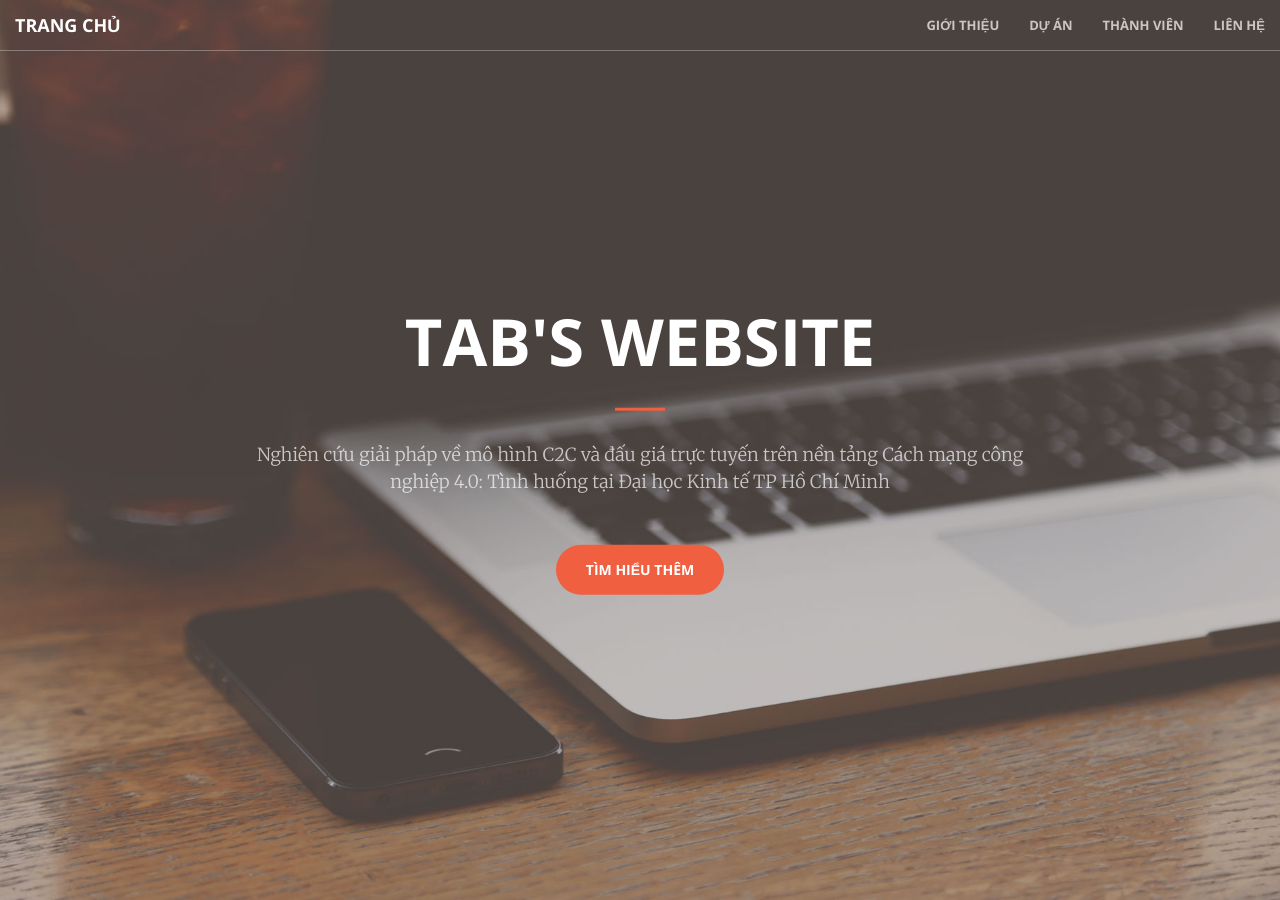
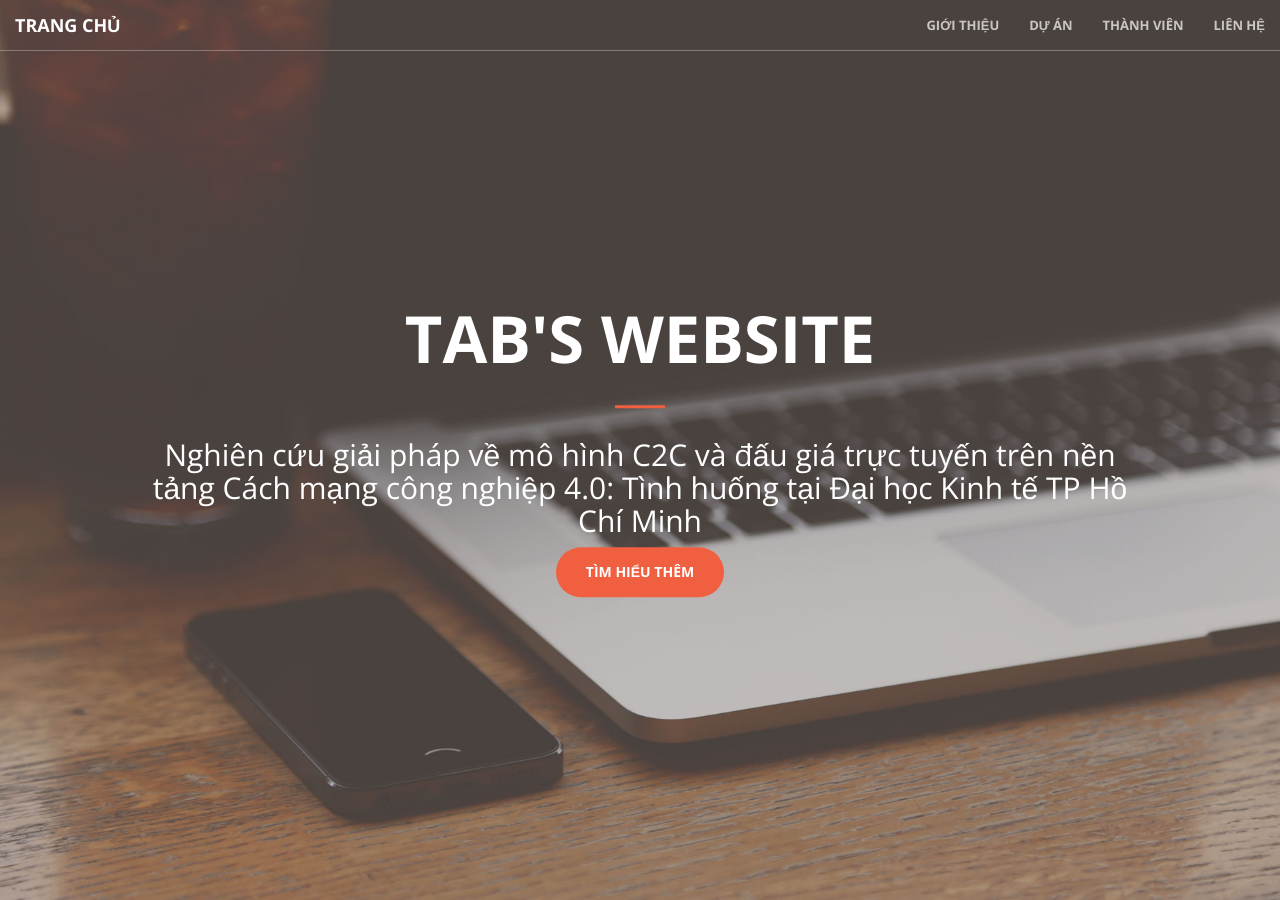
Before and after one commit to MinhTriMai/test, a Jekyll site: the page built from index.html, in a window 1280 px wide and 900 px high. Built offline with Jekyll 4.4.1, drawn with Linux system fonts in a browser that asks for light colours.

Commit message:
edit more

```diff
--- a/_includes/header.html
+++ b/_includes/header.html
@@ -3,7 +3,7 @@
         <div class="header-content-inner">
             <h1>TaB's website</h1>
             <hr>
-            <p>Nghiên cứu giải pháp về mô hình C2C và đấu giá trực tuyến trên nền tảng Cách mạng công nghiệp 4.0: Tình huống tại Đại học Kinh tế TP Hồ Chí Minh</p>
+            <h2>Nghiên cứu giải pháp về mô hình C2C và đấu giá trực tuyến trên nền tảng Cách mạng công nghiệp 4.0: Tình huống tại Đại học Kinh tế TP Hồ Chí Minh</h2>
             <a href="#about" class="btn btn-primary btn-xl page-scroll">Tìm hiểu thêm</a>
         </div>
     </div>
--- a/_includes/services.html
+++ b/_includes/services.html
@@ -2,7 +2,7 @@
     <div class="container">
         <div class="row">
             <div class="col-lg-12 text-center">
-                <h2 class="section-heading">Thông tin về Dự Án</h2>
+                <h3 class="section-heading">Thông tin về Dự Án</h3>
                 <hr class="primary">
             </div>
         </div>
@@ -12,28 +12,28 @@
             <div class="col-lg-3 col-md-6 text-center">
                 <div class="service-box">
                     <i class="fa fa-4x fa-diamond wow bounceIn text-primary"></i>
-                    <h3>UEH's Website</h3>
+                    <h4>UEH's Website</h4>
                     <p class="text-muted">Trang web này tạo ra cho ĐH Kinh tế TP HCM</p>
                 </div>
             </div>
             <div class="col-lg-3 col-md-6 text-center">
                 <div class="service-box">
                     <i class="fa fa-4x fa-paper-plane wow bounceIn text-primary" data-wow-delay=".1s"></i>
-                    <h3>Mô hình C2C</h3>
+                    <h5>Mô hình C2C</h5>
                     <p class="text-muted">Chúng tôi nghiên cứu và áp dụng mô hình C2C vào trong môi trường đại học!</p>
                 </div>
             </div>
             <div class="col-lg-3 col-md-6 text-center">
                 <div class="service-box">
                     <i class="fa fa-4x fa-newspaper-o wow bounceIn text-primary" data-wow-delay=".2s"></i>
-                    <h3>Đấu giá</h3>
+                    <h6>Đấu giá</h6>
                     <p class="text-muted">Chúng tôi sử dụng mô hình đấu giá trực tuyến như Dutch auction, English auction</p>
                 </div>
             </div>
             <div class="col-lg-3 col-md-6 text-center">
                 <div class="service-box">
                     <i class="fa fa-4x fa-heart wow bounceIn text-primary" data-wow-delay=".3s"></i>
-                    <h3>Kết nối UEHer</h3>
+                    <h7>Kết nối UEHer</h7>
                     <p class="text-muted">Mong muốn giúp các sinh viên ĐH Kinh tế TP HCM dễ dàng hơn trong việc chia sẻ, giúp đỡ lẫn nhau</p>
                 </div>
             </div>
```
